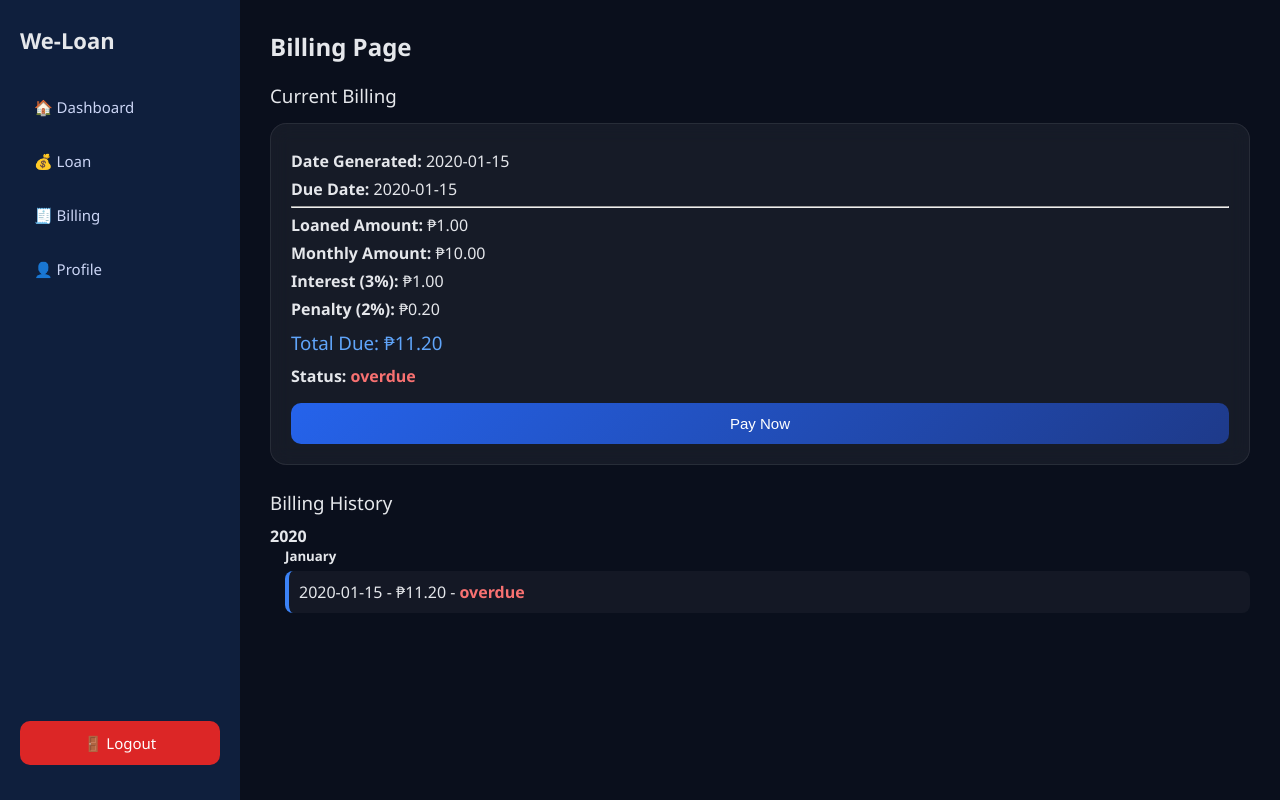
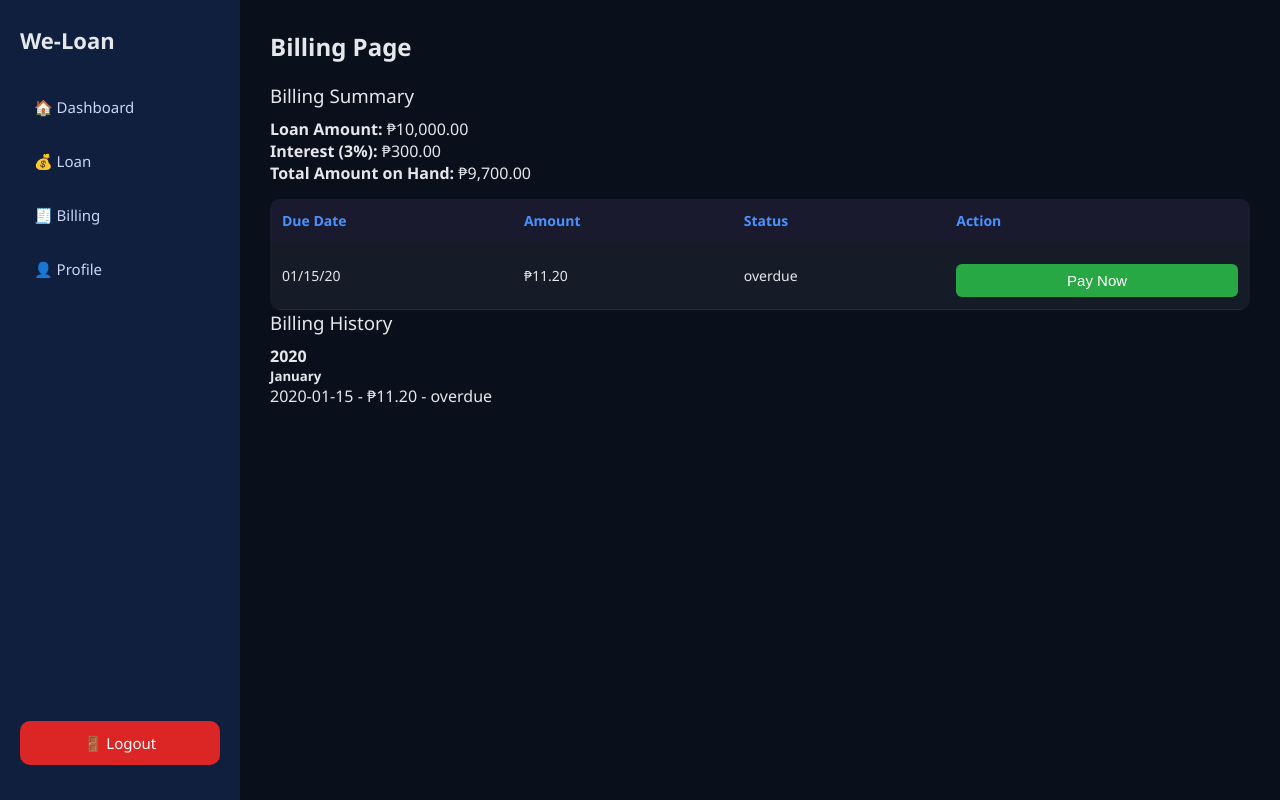
Before and after one commit to itlognatorta/WS301-LOAN, a PHP site: page /basic_user/billing.php in a window 1280 px wide. Run offline with PHP 8.4, Linux system fonts and the light colour scheme; a user stored in the database is signed in; data comes from the database, SQL or seed files in the repository; tables that the repository leaves empty hold one stand-in row (values such as "Sample post").

Commit message:
Not Fully Done

```diff
--- a/basic_user/billing.php
+++ b/basic_user/billing.php
@@ -24,7 +24,7 @@ $stmt = $pdo->prepare("
 $stmt->execute();
 
 /* =========================
-   PAYMENT HANDLER (FIXED)
+   PAYMENT HANDLER
 ========================= */
 if ($_SERVER['REQUEST_METHOD'] === 'POST' && isset($_POST['pay_billing_id'])) {
 
@@ -51,21 +51,14 @@ if ($_SERVER['REQUEST_METHOD'] === 'POST' && isset($_POST['pay_billing_id'])) {
 
     $loan_id = $bill['loan_id'];
 
-    $check = $pdo->prepare("SELECT no FROM loan_transactions WHERE no = ?");
-    $check->execute([$loan_id]);
-
-    if (!$check->fetchColumn()) {
-        die("Error: Invalid loan reference.");
-    }
-
     $reference_no = "PAY-" . time() . "-" . rand(1000, 9999);
 
+    /* SAVE PAYMENT */
     $insert = $pdo->prepare("
         INSERT INTO loan_payment
         (u_id, loan_id, amount_paid, reference_no, notes, created_at)
         VALUES (?, ?, ?, ?, ?, NOW())
     ");
-
     $insert->execute([
         $user_id,
         $loan_id,
@@ -74,44 +67,119 @@ if ($_SERVER['REQUEST_METHOD'] === 'POST' && isset($_POST['pay_billing_id'])) {
         "Billing payment"
     ]);
 
+    /* UPDATE BILL */
     $update = $pdo->prepare("
         UPDATE billing
         SET penalty = ?, total_due = 0, status = 'completed', paid_at = NOW()
         WHERE id = ?
     ");
+    $update->execute([$penalty, $billing_id]);
 
-    $update->execute([$penalty, $billing_id]);
+    /* RETURN CREDIT */
+    $creditBack = $pdo->prepare("
+        UPDATE users
+        SET current_loan_amount = current_loan_amount - ?
+        WHERE id = ?
+    ");
+    $creditBack->execute([$bill['monthly_amount'], $user_id]);
+
+    /* =========================
+       AUTO GENERATE NEXT BILLING
+    ========================== */
+
+    // get active loan
+    $loanStmt = $pdo->prepare("
+        SELECT * FROM loans
+        WHERE user_id = ? AND status = 'active'
+        ORDER BY id DESC LIMIT 1
+    ");
+    $loanStmt->execute([$user_id]);
+    $loanData = $loanStmt->fetch(PDO::FETCH_ASSOC);
+
+    if($loanData){
+
+        $loan_tx_id = $bill['loan_id'];
+
+        // count existing bills
+        $countStmt = $pdo->prepare("
+            SELECT COUNT(*) FROM billing WHERE loan_id = ?
+        ");
+        $countStmt->execute([$loan_tx_id]);
+        $existingMonths = $countStmt->fetchColumn();
+
+        // generate only if not finished
+        if($existingMonths < $loanData['tenure_months']){
+
+            // get last due date
+            $lastDueStmt = $pdo->prepare("
+                SELECT due_date FROM billing
+                WHERE loan_id = ?
+                ORDER BY due_date DESC LIMIT 1
+            ");
+            $lastDueStmt->execute([$loan_tx_id]);
+            $lastDue = $lastDueStmt->fetchColumn();
+
+            // next due date
+            $nextDueDate = date('Y-m-d', strtotime($lastDue . ' +28 days'));
+
+            // compute amounts
+            $monthly = $loanData['principal'] / $loanData['tenure_months'];
+
+            // ⚠️ CHANGE THIS IF INTEREST IS TOTAL ONLY
+            $interest = $loanData['interest'];
+
+            $total_due = $monthly + $interest;
+
+            // insert next bill
+            $insertNext = $pdo->prepare("
+                INSERT INTO billing
+                (user_id, loan_id, generated_date, due_date, loan_principal, monthly_amount, interest, total_due, status)
+                VALUES (?, ?, CURDATE(), ?, ?, ?, ?, ?, 'pending')
+            ");
+
+            $insertNext->execute([
+                $user_id,
+                $loan_tx_id,
+                $nextDueDate,
+                $loanData['principal'],
+                $monthly,
+                $interest,
+                $total_due
+            ]);
+        }
+    }
 
     header("Location: billing.php");
     exit;
 }
 
 /* =========================
-   CURRENT BILL
+   GET LOAN SUMMARY
 ========================= */
-$currentStmt = $pdo->prepare("
+$loanStmt = $pdo->prepare("
+    SELECT * FROM loans
+    WHERE user_id = ? AND status = 'active'
+    ORDER BY id DESC LIMIT 1
+");
+$loanStmt->execute([$user_id]);
+$loan = $loanStmt->fetch(PDO::FETCH_ASSOC);
+
+/* =========================
+   GET BILLINGS
+========================= */
+$stmt = $pdo->prepare("
     SELECT * FROM billing
     WHERE user_id = ?
-    AND status IN ('pending','overdue')
-    ORDER BY generated_date DESC
-    LIMIT 1
+    ORDER BY due_date ASC
 ");
-$currentStmt->execute([$user_id]);
-$currentBill = $currentStmt->fetch(PDO::FETCH_ASSOC);
+$stmt->execute([$user_id]);
+$bills = $stmt->fetchAll(PDO::FETCH_ASSOC);
 
 /* =========================
-   HISTORY
+   HISTORY GROUPING
 ========================= */
-$historyStmt = $pdo->prepare("
-    SELECT * FROM billing
-    WHERE user_id = ?
-    ORDER BY generated_date DESC
-");
-$historyStmt->execute([$user_id]);
-$history = $historyStmt->fetchAll(PDO::FETCH_ASSOC);
-
 $grouped = [];
-foreach ($history as $h) {
+foreach ($bills as $h) {
     $year = date('Y', strtotime($h['generated_date']));
     $month = date('F', strtotime($h['generated_date']));
     $grouped[$year][$month][] = $h;
@@ -125,130 +193,104 @@ foreach ($history as $h) {
 <link rel="stylesheet" href="dashboard.css">
 
 <script>
-function openPay(id, maxAmount) {
+function openPay(id, amount){
     document.getElementById("billing_id").value = id;
-    document.getElementById("payment_amount").value = maxAmount;
+    document.getElementById("payment_amount").value = amount;
     document.getElementById("payModal").classList.add("active");
 }
-
-function closePay() {
+function closePay(){
     document.getElementById("payModal").classList.remove("active");
 }
 </script>
+</head>
 
-</head>
 <body>
-
 <div class="container">
-
 <?php include 'sidebar.php'; ?>
 
 <div class="main-content">
 
 <h2>Billing Page</h2>
 
-<!-- ================= CURRENT BILL ================= -->
-<div class="current-bill">
+<!-- ================= SUMMARY ================= -->
+<?php if($loan): ?>
+<h3>Billing Summary</h3>
 
-<h3>Current Billing</h3>
+<p><b>Loan Amount:</b> ₱<?= number_format($loan['principal'],2) ?></p>
+<p><b>Interest (3%):</b> ₱<?= number_format($loan['interest'],2) ?></p>
+<p><b>Total Amount on Hand:</b> ₱<?= number_format($loan['received_amount'],2) ?></p>
 
-<?php if (!$currentBill): ?>
-    <p class="no-bills">No bills to pay</p>
-<?php else: ?>
+<table>
+<tr>
+<th>Due Date</th>
+<th>Amount</th>
+<th>Status</th>
+<th>Action</th>
+</tr>
 
-<?php
-$penalty = (date('Y-m-d') > $currentBill['due_date'])
-    ? $currentBill['monthly_amount'] * 0.02
-    : 0;
+<?php foreach($bills as $bill):
 
-$total = $currentBill['monthly_amount'] + $currentBill['interest'] + $penalty;
+$penalty = (date('Y-m-d') > $bill['due_date']) ? $bill['monthly_amount'] * 0.02 : 0;
+$total = $bill['monthly_amount'] + $bill['interest'] + $penalty;
 ?>
 
-<div class="bill-card">
+<tr>
+<td><?= date("m/d/y", strtotime($bill['due_date'])) ?></td>
+<td>₱<?= number_format($total,2) ?></td>
+<td><?= $bill['status'] ?></td>
+<td>
+<?php if($bill['status'] != 'completed'): ?>
+<button class="pay-btn" onclick="openPay(<?= $bill['id'] ?>, <?= $total ?>)">Pay Now</button>
+<?php else: ?>
+-
+<?php endif; ?>
+</td>
+</tr>
 
-<p><b>Date Generated:</b> <?= $currentBill['generated_date'] ?></p>
-<p><b>Due Date:</b> <?= $currentBill['due_date'] ?></p>
+<?php endforeach; ?>
 
-<hr>
+</table>
 
-<p><b>Loaned Amount:</b> ₱<?= number_format($currentBill['loan_principal'],2) ?></p>
-<p><b>Monthly Amount:</b> ₱<?= number_format($currentBill['monthly_amount'],2) ?></p>
-<p><b>Interest (3%):</b> ₱<?= number_format($currentBill['interest'],2) ?></p>
-<p><b>Penalty (2%):</b> ₱<?= number_format($penalty,2) ?></p>
-
-<h3>Total Due: ₱<?= number_format($total,2) ?></h3>
-
-<p><b>Status:</b>
-<span class="<?= strtolower($currentBill['status']) ?>">
-    <?= $currentBill['status'] ?>
-</span>
-</p>
-
-<button type="button"
-        onclick="openPay(<?= $currentBill['id'] ?>, <?= $total ?>)">
-    Pay Now
-</button>
-
-</div>
-
+<?php else: ?>
+<p>No bills to pay</p>
 <?php endif; ?>
 
-</div>
-
 <!-- ================= HISTORY ================= -->
-<div class="history">
-
 <h3>Billing History</h3>
 
 <?php foreach ($grouped as $year => $months): ?>
-    <div class="year-box">
 <h4><?= $year ?></h4>
 
 <?php foreach ($months as $month => $records): ?>
-            <div class="month-box">
 <h5><?= $month ?></h5>
 
 <?php foreach ($records as $r): ?>
-                    <div class="history-item">
 <p>
 <?= $r['generated_date'] ?> -
 ₱<?= number_format($r['total_due'],2) ?> -
-                            <span class="<?= strtolower($r['status']) ?>">
 <?= $r['status'] ?>
-                            </span>
 </p>
-                    </div>
 <?php endforeach; ?>
 
-            </div>
 <?php endforeach; ?>
-
-    </div>
 <?php endforeach; ?>
-
-</div>
 
 </div>
 </div>
 
-<!-- ================= PAYMENT MODAL ================= -->
+<!-- ================= MODAL ================= -->
 <div id="payModal" class="modal-overlay">
 <div class="modal-box">
 
 <h3>Pay Billing</h3>
 
 <form method="POST">
-
 <input type="hidden" name="pay_billing_id" id="billing_id">
 
 <label>Payment Amount</label>
-            <input type="number"
-                 name="payment_amount"
-                 id="payment_amount"
-                 readonly
-                 required>
+<input type="number" name="payment_amount" id="payment_amount" readonly required>
 
-            <div class="modal-actions">
+<div>
 <button type="button" onclick="closePay()">Cancel</button>
 <button type="submit">Confirm Payment</button>
 </div>
--- a/basic_user/dashboard.css
+++ b/basic_user/dashboard.css
@@ -429,6 +429,65 @@ button:hover {
     transform: translateY(-2px);
 }
 
+
+table {
+    width: 100%;
+    border-collapse: collapse;
+    margin-top: 15px;
+    background: rgba(255,255,255,0.05);
+    border-radius: 10px;
+    overflow: hidden;
+}
+table th {
+    background: #1a1a2e;
+    color: #4a92ff;
+    padding: 12px;
+}
+table td {
+    padding: 12px;
+    border-bottom: 1px solid rgba(255,255,255,0.08);
+}
+table tr:hover {
+    background: rgba(255,255,255,0.05);
+}
+button {
+    padding: 8px 14px;
+    border: none;
+    border-radius: 6px;
+    cursor: pointer;
+}
+button:hover {
+    transform: scale(1.05);
+}
+.pay-btn {
+    background: #28a745;
+    color: #fff;
+}
+.modal-overlay {
+    position: fixed;
+    top:0; left:0;
+    width:100%; height:100%;
+    background: rgba(0,0,0,0.6);
+    display:none;
+    justify-content:center;
+    align-items:center;
+}
+.modal-overlay.active {
+    display:flex;
+}
+.modal-box {
+    background:#1a1a2e;
+    padding:20px;
+    border-radius:10px;
+    width:350px;
+}
+.modal-box input {
+    width:100%;
+    padding:8px;
+    margin:10px 0;
+}
+
+
 /* =========================
    RESPONSIVE (IMPORTANT)
 ========================= */
--- a/basic_user/loan.php
+++ b/basic_user/loan.php
@@ -1,6 +1,6 @@
 <?php
 session_start();
-require_once _DIR_ . '/../db_connect_new.php';
+require_once __DIR__ . '/../db_connect_new.php';
 
 if (!isset($_SESSION['user_id'])) {
     header('Location: ../login.php');
```
Also changed, not shown: admin/loans.php (+30 -27 lines). Lines whose indentation alone changed are shown as unchanged.
